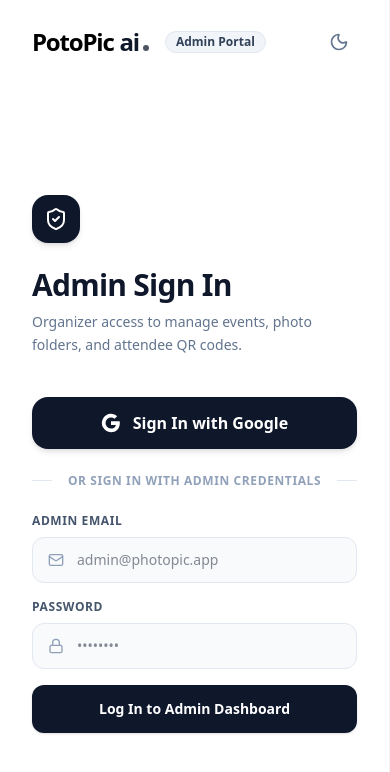
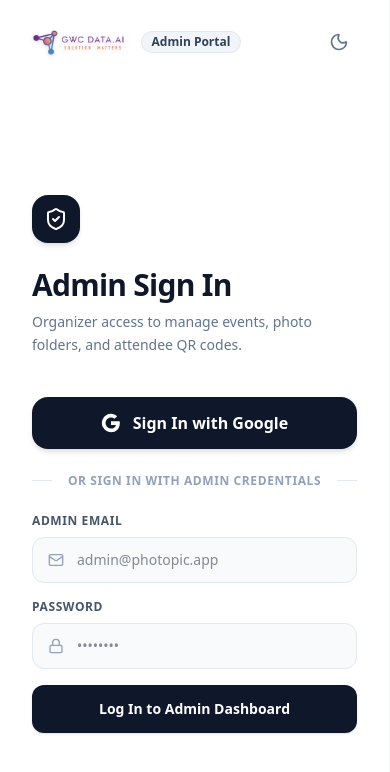
Before and after one commit to Arishkumar29/PHOTOPIC, a React (Vite) app in the folder frontend/: page / in a window 390 px wide. Shown: the top 772 px of the page. Built offline with nearby package versions, Linux system fonts and the light colour scheme.

Commit message:
update brand logo to official GWC DATA.AI image logo

```diff
--- a/frontend/index.html
+++ b/frontend/index.html
@@ -4,7 +4,7 @@
     <meta charset="UTF-8" />
     <link rel="icon" type="image/svg+xml" href="/favicon.svg" />
     <meta name="viewport" content="width=device-width, initial-scale=1.0" />
-    <title>photopic</title>
+    <title>GWC DATA.AI - PhotoSync</title>
   </head>
   <body>
     <div id="root"></div>
--- a/frontend/src/components/Logo.jsx
+++ b/frontend/src/components/Logo.jsx
@@ -1,26 +1,14 @@
-import { Camera } from 'lucide-react';
-
-export function Logo({ dark = false, onClick, showText = true }) {
-  if (!showText) {
-    return (
-      <div
-        onClick={onClick}
-        className="flex items-center justify-center w-12 h-12 bg-slate-900 dark:bg-zinc-950 text-white rounded-2xl cursor-pointer select-none transition-all hover:scale-105 hover:rotate-12 duration-500 shadow-md border border-white/10"
-      >
-        <Camera className="w-6 h-6 text-slate-900 dark:text-zinc-100" />
-      </div>
-    );
-  }
-
+export function Logo({ onClick, className = "" }) {
   return (
     <div
       onClick={onClick}
-      className={`flex items-baseline gap-[2px] font-display font-bold text-2xl tracking-tighter cursor-pointer select-none transition-transform hover:scale-105 duration-500 ease-out ${dark ? 'text-white' : 'text-black dark:text-white'
-        }`}
+      className={`flex items-center cursor-pointer select-none transition-transform hover:scale-102 duration-300 ${className}`}
     >
-      <span>PotoPic</span>
-      <span className="text-slate-900 dark:text-zinc-100 ml-1">ai</span>
-      <span className="w-1.5 h-1.5 rounded-full bg-slate-900 dark:bg-zinc-100 mb-1 ml-0.5 animate-pulse"></span>
+      <img
+        src="/gwc_logo.png"
+        alt="GWC DATA.AI - SOLUTION MATTERS"
+        className="h-8 md:h-9 w-auto object-contain drop-shadow-sm"
+      />
     </div>
   );
 }
```
Also changed, not shown: frontend/public/gwc_logo.png (added), frontend/public/logo.png (added).
